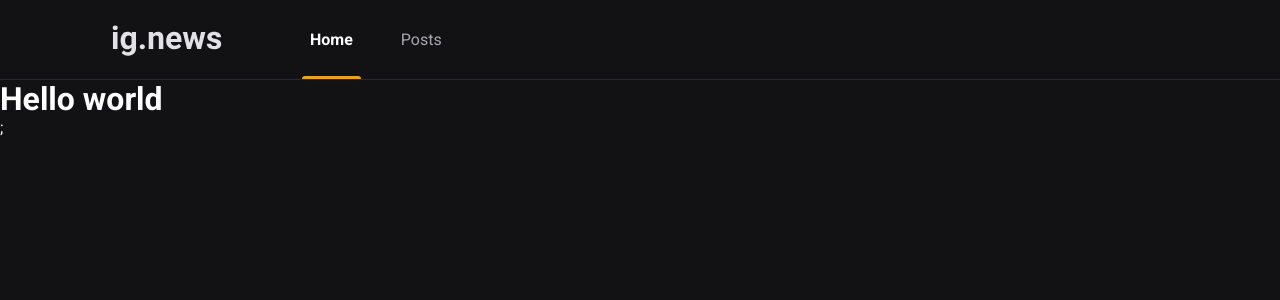
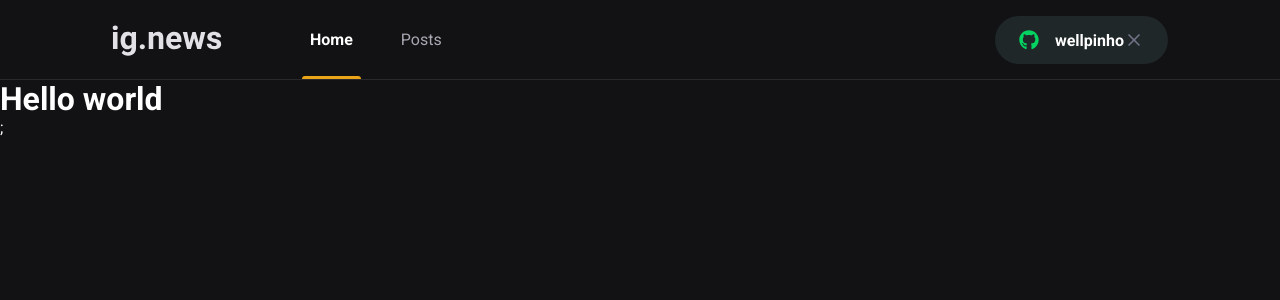
Before and after one commit to wellpinho/ig-news, a Next.js app in the folder ignews/: page / in a window 1280 px wide. Shown: the top 300 px of the page. Built offline with nearby package versions, Linux system fonts and the light colour scheme.

Commit message:
✨ NEW FEATURE: github button component

```diff
--- a/ignews/package.json
+++ b/ignews/package.json
@@ -20,6 +20,7 @@
     "@types/react-dom": "18.0.3",
     "eslint": "8.15.0",
     "eslint-config-next": "12.1.6",
+    "react-icons": "^4.4.0",
     "typescript": "4.6.4"
   }
 }
--- a/ignews/src/component/header/index.tsx
+++ b/ignews/src/component/header/index.tsx
@@ -1,3 +1,4 @@
+import { Signin } from "../signin";
 import style from "./styles.module.scss";
 
 export const Header = () => {
@@ -12,6 +13,7 @@ export const Header = () => {
           </a>
           <a href="">Posts</a>
         </nav>
+        <Signin />
       </div>
     </header>
   );
--- a/ignews/src/component/header/styles.module.scss
+++ b/ignews/src/component/header/styles.module.scss
@@ -51,5 +51,9 @@
         }
       }
     }
+
+    button {
+      margin-left: auto;
+    }
   }
 }
--- /dev/null
+++ b/ignews/src/component/signin/index.tsx
@@ -0,0 +1,20 @@
+import { FaGithub } from "react-icons/fa";
+import { FiX } from "react-icons/fi";
+import style from "./styles.module.scss";
+
+export const Signin = () => {
+  const userLoggedIn = true;
+
+  return userLoggedIn ? (
+    <button className={style.signinButton} type="button">
+      <FaGithub color="#04d361" />
+      wellpinho
+      <FiX color="#737388" className={style.iconRigth} />
+    </button>
+  ) : (
+    <button className={style.signinButton} type="button">
+      <FaGithub color="#eba417" />
+      Sigin with Github
+    </button>
+  );
+};
--- /dev/null
+++ b/ignews/src/component/signin/styles.module.scss
@@ -0,0 +1,32 @@
+.signinButton {
+  height: 3rem;
+  border-radius: 3rem;
+  background-color: var(--gray-700);
+  border: 0;
+  padding: 0 1.5rem;
+  color: var(--white);
+  font-weight: bold;
+
+  display: flex;
+  align-items: center;
+  justify-content: center;
+
+  svg {
+    width: 20px;
+    height: 20px;
+  }
+
+  svg:first-child {
+    margin-right: 1rem;
+  }
+
+  svg.iconRight {
+    margin-left: 1rem;
+  }
+
+  transition: filter 0.2s;
+
+  &:hover {
+    filter: brightness(0.8);
+  }
+}
--- a/ignews/src/styles/global.scss
+++ b/ignews/src/styles/global.scss
@@ -8,6 +8,7 @@
   --white: #ffffff;
   --gray-100: #e1e1e6;
   --gray-400: #a8a8b3;
+  --gray-700: #1f2729;
   --gray-900: #121214;
   --cyano-700: #61dafd;
   --yellow-700: #eba417;
```
Also changed, not shown: 1 other file (tests, documents, lock files or other folders).
